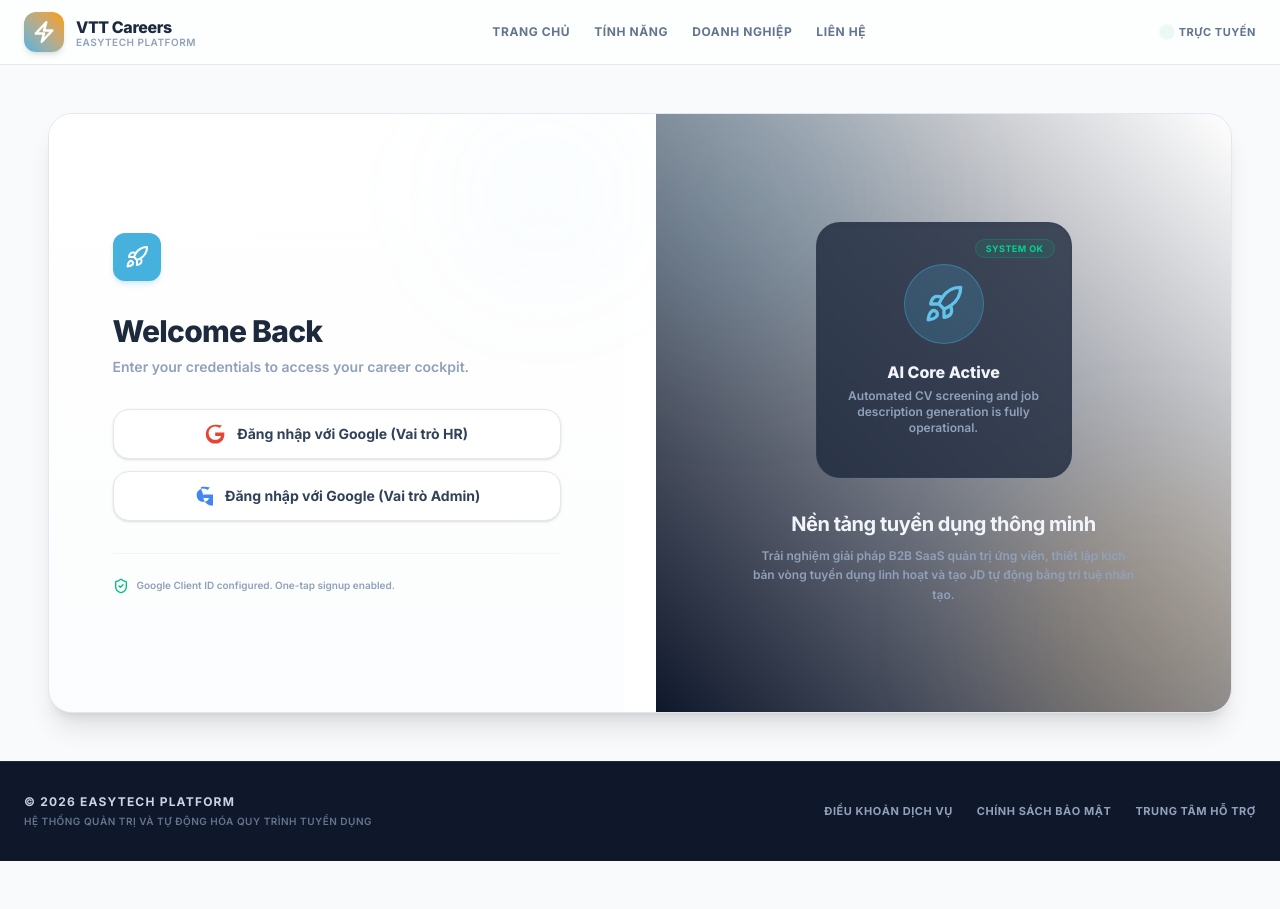
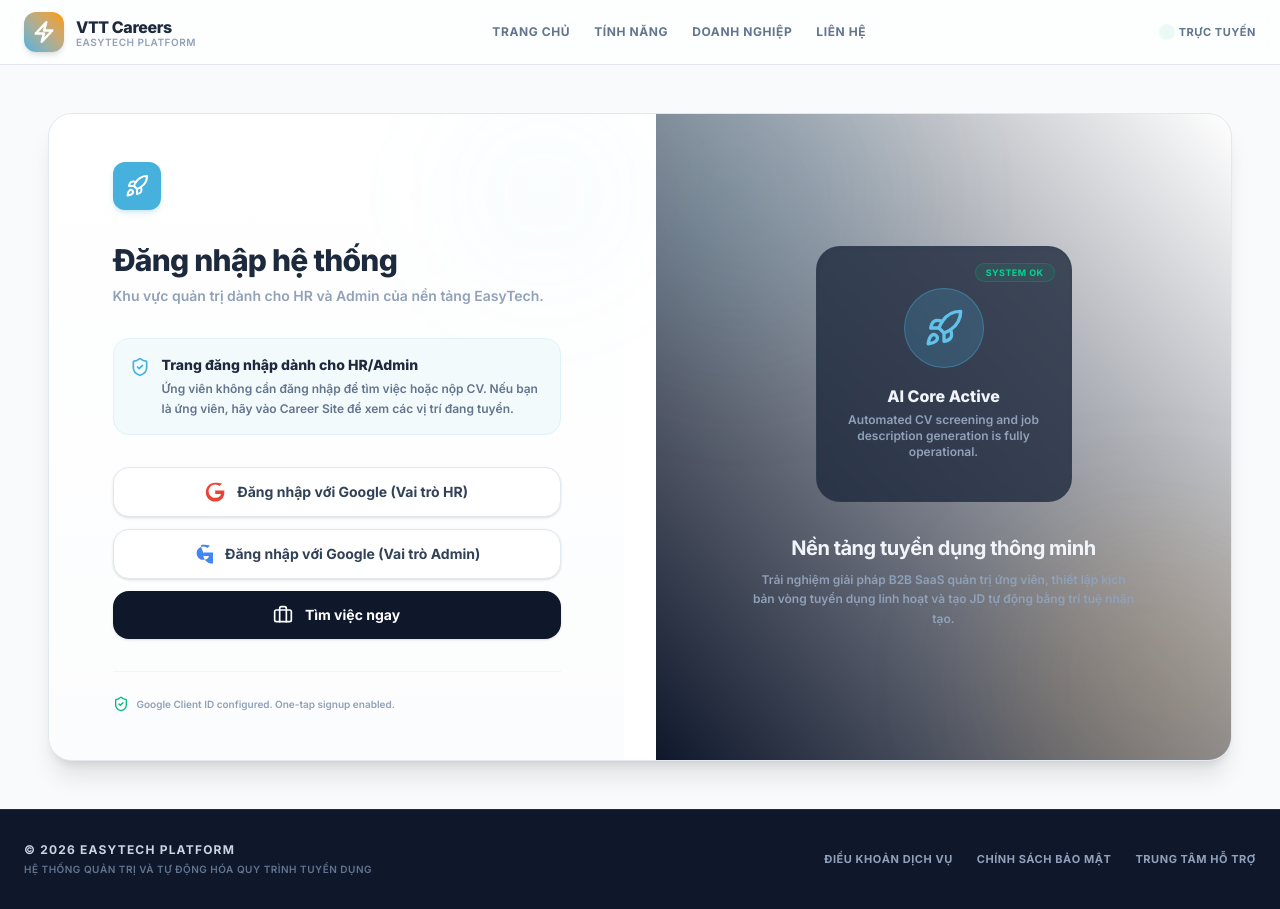
Before and after one commit to VanHaPtit/EasyTech_FE, a React (Vite) app: page /login in a window 1280 px wide. Before the commit the page ends 861 px from the top, so only its background shows below. Built offline with nearby package versions, Linux system fonts and the light colour scheme.

Commit message:
feat: improve login guidance for HR and admin

```diff
--- a/src/pages/LoginPage.tsx
+++ b/src/pages/LoginPage.tsx
@@ -1,6 +1,6 @@
 import React, { useState } from 'react';
 import { useNavigate } from 'react-router-dom';
-import { Rocket, ShieldCheck, AlertCircle, Loader2 } from 'lucide-react';
+import { Rocket, ShieldCheck, AlertCircle, Loader2, Briefcase } from 'lucide-react';
 import { PublicHeader } from '../components/PublicHeader';
 import { PublicFooter } from '../components/PublicFooter';
 
@@ -45,10 +45,22 @@
 
               {/* Headings */}
               <div className="space-y-2">
-                <h1 className="text-3xl font-extrabold text-slate-800 tracking-tight">Welcome Back</h1>
+                <h1 className="text-3xl font-extrabold text-slate-800 tracking-tight">Đăng nhập hệ thống</h1>
                 <p className="text-sm font-semibold text-slate-400">
-                  Enter your credentials to access your career cockpit.
+                  Khu vực quản trị dành cho HR và Admin của nền tảng EasyTech.
                 </p>
+              </div>
+
+              <div className="rounded-2xl border border-primary-100 bg-primary-50/70 p-4">
+                <div className="flex items-start gap-3">
+                  <ShieldCheck className="mt-0.5 h-5 w-5 shrink-0 text-primary-500" />
+                  <div className="space-y-1">
+                    <p className="text-sm font-extrabold text-slate-800">Trang đăng nhập dành cho HR/Admin</p>
+                    <p className="text-xs font-semibold leading-relaxed text-slate-500">
+                      Ứng viên không cần đăng nhập để tìm việc hoặc nộp CV. Nếu bạn là ứng viên, hãy vào Career Site để xem các vị trí đang tuyển.
+                    </p>
+                  </div>
+                </div>
               </div>
 
               {/* Error Alert (Demo toggle) */}
@@ -96,6 +108,14 @@
                         />
                       </svg>
                       <span>Đăng nhập với Google (Vai trò Admin)</span>
+                    </button>
+
+                    <button
+                      onClick={() => navigate('/careers')}
+                      className="w-full flex items-center justify-center gap-3 px-4 py-3.5 rounded-2xl bg-slate-900 hover:bg-slate-800 text-sm font-bold text-white transition-all shadow-sm cursor-pointer select-none"
+                    >
+                      <Briefcase className="h-5 w-5" />
+                      <span>Tìm việc ngay</span>
                     </button>
                   </div>
                 )}
```
